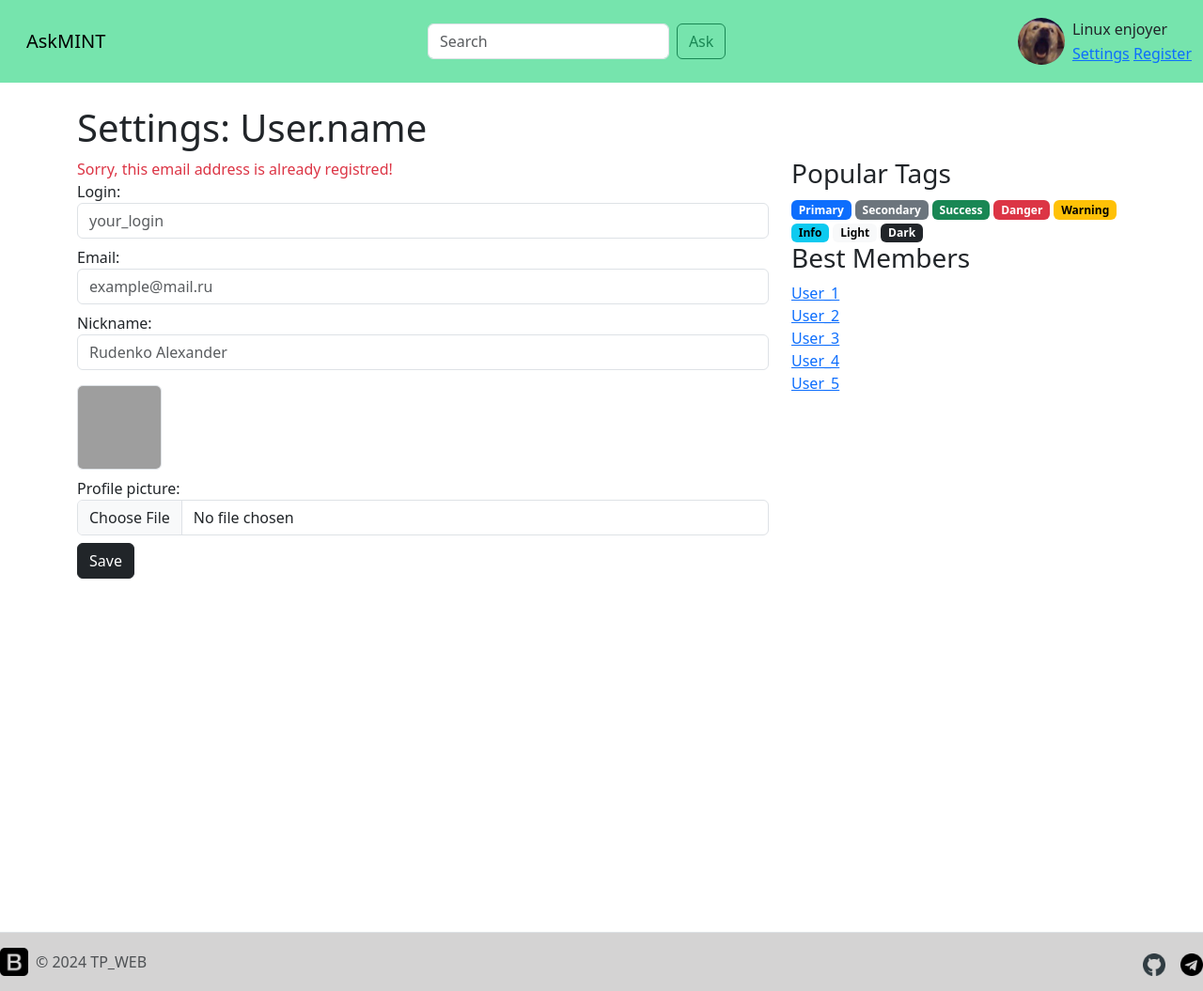
After one commit to source-Alexander-Rudenko/askme_Rudenko, a Django app: page /settings in a window 1280 px wide. The commit adds this page. Shown: the whole page at 94% size. Run offline with Django 5.2, Linux system fonts and the light colour scheme; grey boxes are pictures that could not be loaded.

Commit message:
added settings.html dz1 dz2 done

```diff
--- a/templates/layouts/base.html
+++ b/templates/layouts/base.html
@@ -4,7 +4,7 @@
 	<head>
 		<meta charset="utf-8" />
 		<meta name="viewport" content="width=device-width, initial-scale=1" />
-		<title>Rudenko_dz1</title>
+		<title>Rudenko_dz1/2</title>
 		<link href="https://cdn.jsdelivr.net/npm/bootstrap@5.3.3/dist/css/bootstrap.min.css" rel="stylesheet" integrity="sha384-QWTKZyjpPEjISv5WaRU9OFeRpok6YctnYmDr5pNlyT2bRjXh0JMhjY6hW+ALEwIH" crossorigin="anonymous" />
 		<link rel="stylesheet" href="{% static '/css/custom.css' %}" />
 	</head>
@@ -21,14 +21,15 @@
 					<a class="btn btn-outline-success" href="{% url 'ask' %}">Ask</a>
 				</form>
 				<div class="d-flex justify-content-between gap-2">
+					{# здесь будет проверка авторизации через модуль django для вывода аватара (в дз3)#}
 					<div class="profile-avatar">
 						<img src="{% static '/img/avatar0.png' %}" width="50px" height="50px" />
 					</div>
 					<div class="d-flex flex-column justify-content-between">
 						<div>Linux enjoyer</div>
 						<div>
-							<a href="/settings.html">Settings</a>
-							<a href="{% url 'signup' %}">Log out</a>
+							<a href="{% url 'settings' %}">Settings</a>
+							<a href="{% url 'signup' %}">Register</a>
 						</div>
 					</div>
 				</div>
--- a/templates/question_detail.html
+++ b/templates/question_detail.html
@@ -3,19 +3,19 @@
 {%block content%}
 <main class="container-sm-fluid container-lg mt-4">
   <div class="d-flex gap-3 align-items-center">
-    <h1>question page</h1>
+    <h1>Question page</h1>
   </div>
 </main>
 <div class="col-8">
     {% include "layouts/question.html" with item=question %}
 
-    <hr>
+    <hr class="mt-3 mb-3">
 
     {% for answers in page_obj%}
       {% include "layouts/answer.html" with item=answers%}
     {% endfor %}
 
-    <hr>
+    <hr class="mt-3 mb-3">
 
     <div class="form-floating">
       <textarea class="form-control" placeholder="Leave a comment here" id="floatingTextarea2" style="height: 100px"></textarea>
--- /dev/null
+++ b/templates/settings.html
@@ -0,0 +1,70 @@
+{% extends "layouts/base.html" %} {% load static %} {%block content%}
+<main class="container-sm-fluid container-lg mt-4">
+    <div class="d-flex gap-3 align-items-center">
+        <h1>Settings: User.name</h1>
+    </div>
+</main>
+<div class="col-8 flex-column flex-column min-vh-100">
+    <form method="post">
+        <div class="text-danger">
+            Sorry, this email address is already registred!
+        </div>
+        <div class="form-group form-group-flex mb-2">
+            <label class="reg-form-label" for="userLogin">Login:</label>
+            <input
+                    class="form-control reg-form"
+                    id="userLogin"
+                    placeholder="your_login"
+            />
+        </div>
+        <div class="form-group form-group-flex mb-2">
+            <label class="reg-form-label" for="userMail">Email:</label>
+            <input
+                    class="form-control reg-form"
+                    id="userMail"
+                    placeholder="example@mail.ru"
+            />
+        </div>
+        <div class="form-group form-group-flex mb-2">
+            <label class="reg-form-label" for="userNick">Nickname:</label>
+            <input
+                    class="form-control reg-form"
+                    id="userNick"
+                    placeholder="Rudenko Alexander"
+            />
+        </div>
+        <div class="clearfix">
+            <svg
+                    class="bd-placeholder-img rounded mx-auto d-block mt-2 mb-2 border float-start"
+                    width="90"
+                    height="90"
+                    role="img"
+                    aria-label="Placeholder: 90x90"
+                    preserveAspectRatio="xMidYMid slice"
+                    focusable="false"
+            >
+                <title>Avatar</title>
+                <image
+                        href="path/to/your/image.jpg"
+                        width="90"
+                        height="90"
+                        x="0"
+                        y="0"
+                />
+            </svg>
+        </div>
+
+        <div class="form-group form-group-flex mb-2">
+            <label class="reg-form-label" for="avatarFile">Profile picture:</label>
+            <input type="file" class="form-control reg-form" id="avatarFile"/>
+        </div>
+
+        <button
+                type="submit"
+                class="btn btn-dark submit-button sbmt-reg-btn mb-2"
+        >
+           Save
+        </button>
+    </form>
+</div>
+{% endblock %}
```
Also changed, not shown: templates/signup.html (+5 -4 lines).
